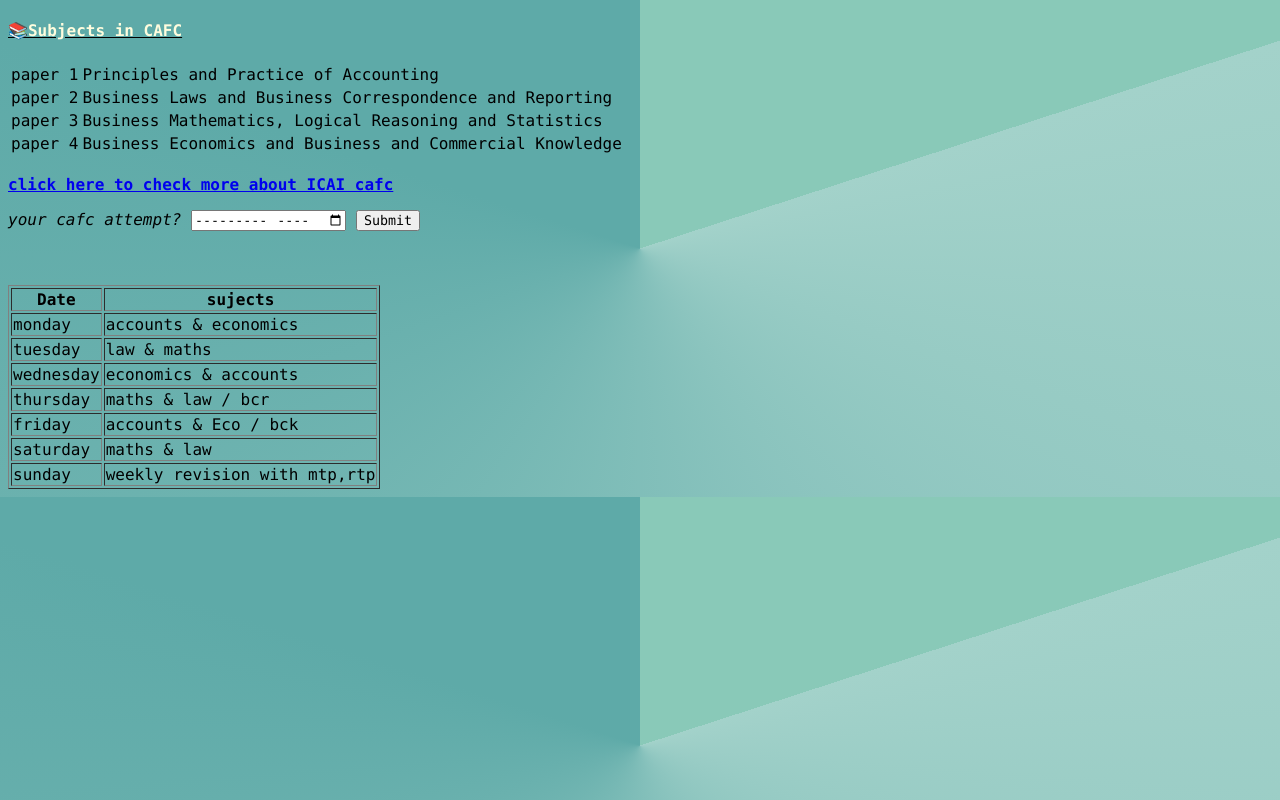
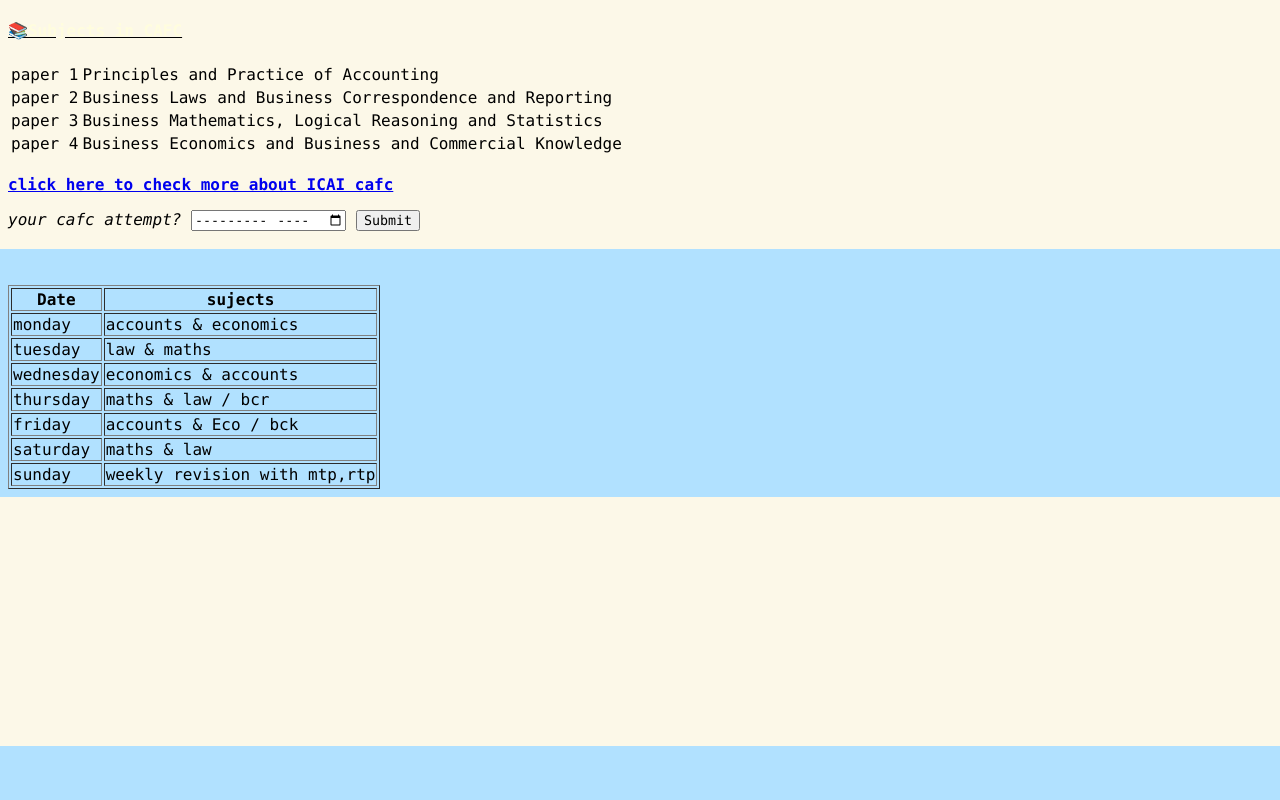
Before and after one commit to itkahb315/HTML-Personal-site, a plain HTML site: page subjects in cafc.html in a window 1280 px wide. Drawn offline with Linux system fonts and the light colour scheme.

Commit message:
bg error

```diff
--- a/subjects in cafc.html
+++ b/subjects in cafc.html
@@ -4,6 +4,11 @@
     <meta charset="utf-8">
     <title>subjects in cafc</title>
     <link rel="stylesheet" href="css/styles.css">
+    <style>
+       body{
+      background: linear-gradient(#FCF8E8 50% , #B1E1FF 50%)
+       }
+    </style>
   </head>
   <body>  <u><h4>&#128218;Subjects in CAFC</h4></u>
     <table>
```
Also changed, not shown: contact.html (+6 -1 lines).
